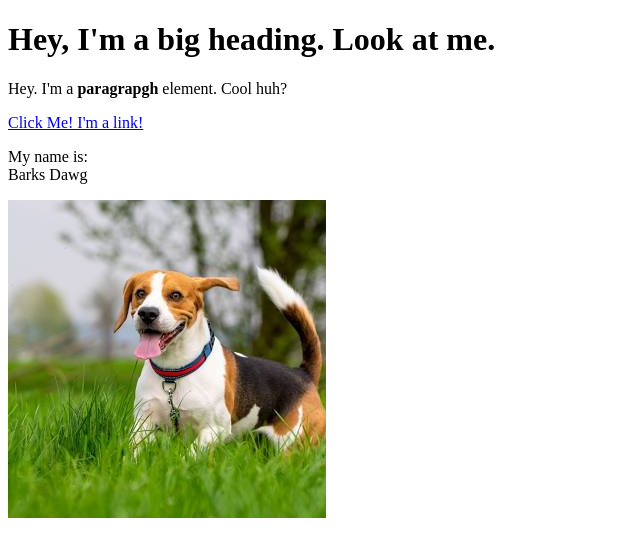
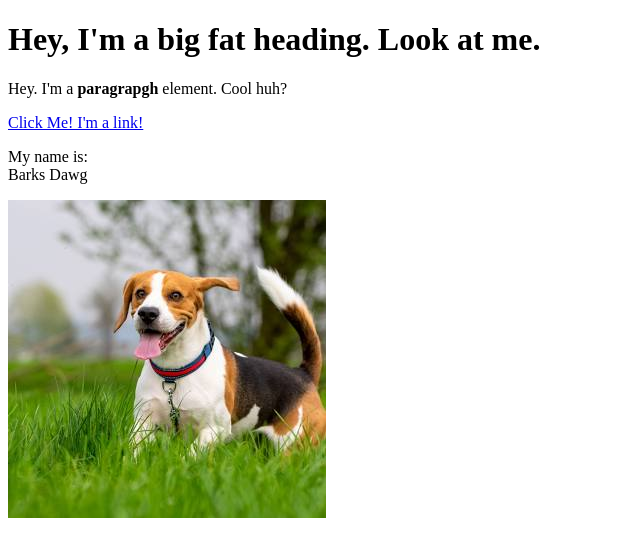
Before and after one commit to Barks123/Cartoon-hero, a plain HTML site: page test.html in a window 1280 px wide. Shown: the whole page, without its empty margins (0-640 px from the left). Drawn offline with Linux system fonts and the light colour scheme.

Commit message:
Update test.html

```diff
--- a/test.html
+++ b/test.html
@@ -4,7 +4,7 @@
 	<title>Test Page</title>
 </head>
 <body>
-	<h1>Hey, I'm a big heading. Look at me.</h1>
+	<h1>Hey, I'm a big fat heading. Look at me.</h1>
 	<p>Hey. I'm a <b>paragrapgh</b> element. Cool huh?</p>
 	<a href="https://google.com" target="_blank" title="Let's go to Google">Click Me! I'm a link!</a>
 	<p>My name is:<br>
```
